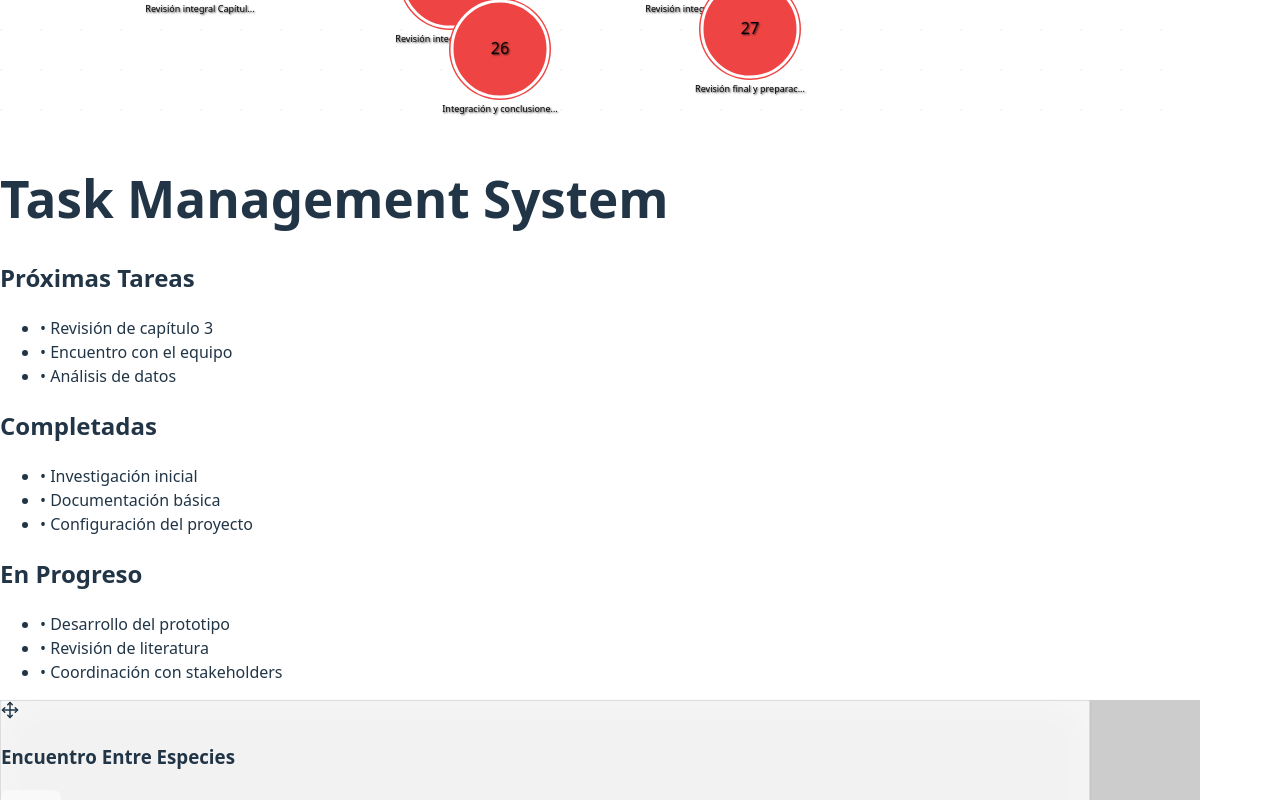
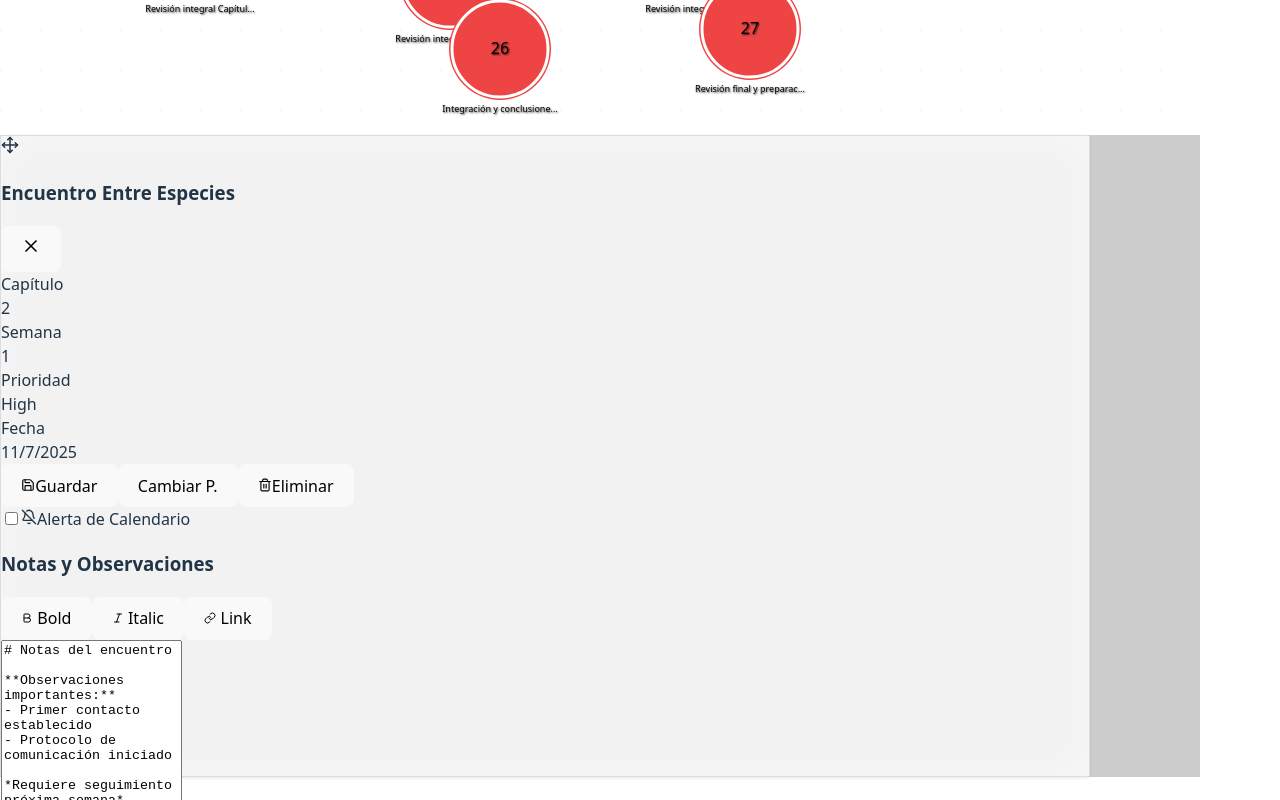
Before and after one commit to alejoduque/ResearchTimeline, a React (Vite) app: page / in a window 1280 px wide. Shown: the part 1180-1980 px from the top of the page. Built offline with nearby package versions, Linux system fonts and the light colour scheme.

Commit message:
Update TaskDetailsModal.tsx
up

```diff
--- a/src/TaskDetailsModal.tsx
+++ b/src/TaskDetailsModal.tsx
@@ -40,17 +40,25 @@ const TaskDetailsModal: React.FC<TaskDetailsModalProps> = ({
   isResearching,
   aiResearchResult
 }) => {
-  const [position, setPosition] = useState({ x: 50, y: 50 });
+  const [position, setPosition] = useState({ x: 100, y: 100 });
   const [isDragging, setIsDragging] = useState(false);
   const [dragOffset, setDragOffset] = useState({ x: 0, y: 0 });
   const modalRef = useRef<HTMLDivElement>(null);
 
   useEffect(() => {
     const handleMouseMove = (e: MouseEvent) => {
-      if (isDragging) {
+      if (isDragging && modalRef.current) {
+        const newX = e.clientX - dragOffset.x;
+        const newY = e.clientY - dragOffset.y;
+
+        // Keep modal within viewport bounds
+        const rect = modalRef.current.getBoundingClientRect();
+        const maxX = window.innerWidth - rect.width;
+        const maxY = window.innerHeight - rect.height;
+
         setPosition({
-          x: e.clientX - dragOffset.x,
-          y: e.clientY - dragOffset.y
+          x: Math.max(0, Math.min(newX, maxX)),
+          y: Math.max(0, Math.min(newY, maxY))
         });
       }
     };
@@ -78,6 +86,7 @@ const TaskDetailsModal: React.FC<TaskDetailsModalProps> = ({
         y: e.clientY - rect.top
       });
       setIsDragging(true);
+      e.preventDefault();
     }
   };
 
@@ -350,38 +359,7 @@ const App = () => {
   };
 
   return (
-    <div className="min-h-screen bg-gradient-to-br from-blue-900 via-purple-900 to-indigo-900 p-8">
-      {/* Background content to show transparency effect */}
-      <div className="text-white space-y-6">
-        <h1 className="text-4xl font-bold">Task Management System</h1>
-        <div className="grid grid-cols-1 md:grid-cols-3 gap-6">
-          <div className="bg-blue-500 bg-opacity-20 p-6 rounded-lg">
-            <h2 className="text-xl font-semibold mb-3">Próximas Tareas</h2>
-            <ul className="space-y-2">
-              <li>• Revisión de capítulo 3</li>
-              <li>• Encuentro con el equipo</li>
-              <li>• Análisis de datos</li>
-            </ul>
-          </div>
-          <div className="bg-green-500 bg-opacity-20 p-6 rounded-lg">
-            <h2 className="text-xl font-semibold mb-3">Completadas</h2>
-            <ul className="space-y-2">
-              <li>• Investigación inicial</li>
-              <li>• Documentación básica</li>
-              <li>• Configuración del proyecto</li>
-            </ul>
-          </div>
-          <div className="bg-purple-500 bg-opacity-20 p-6 rounded-lg">
-            <h2 className="text-xl font-semibold mb-3">En Progreso</h2>
-            <ul className="space-y-2">
-              <li>• Desarrollo del prototipo</li>
-              <li>• Revisión de literatura</li>
-              <li>• Coordinación con stakeholders</li>
-            </ul>
-          </div>
-        </div>
-      </div>
-
+    <div className="min-h-screen bg-gray-100 p-8">
       <TaskDetailsModal
         selectedTask={selectedTask}
         setSelectedTask={setSelectedTask}
```
